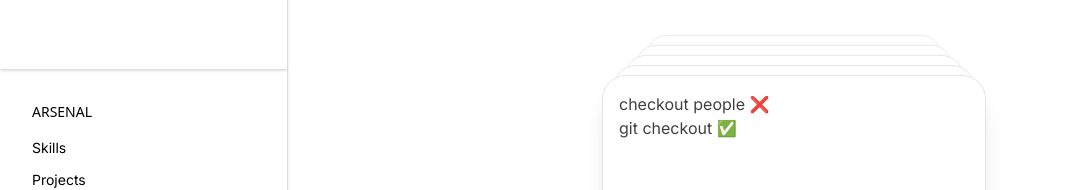
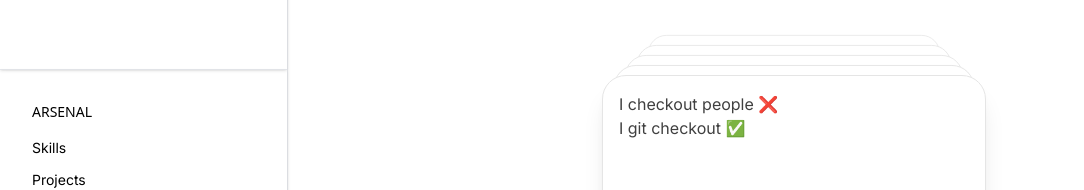
Before and after one commit to Durgeshityar/protfolio-deploy, a Next.js app: page / in a window 1280 px wide. Shown: the part 197-387 px from the top of the page, without its empty margins (0-1084 px from the left). Built offline with nearby package versions, Linux system fonts and the light colour scheme.

Commit message:
typos 3.0

```diff
--- a/src/app/page.tsx
+++ b/src/app/page.tsx
@@ -81,7 +81,8 @@ const CARDS = [
     designation: 'Focuses on outcome',
     content: (
       <p>
-        Helping digital founders create <Highlight>unique</Highlight>, empathic
+        I am helping digital founders create <Highlight>unique</Highlight>,
+        empathic
         <Highlight>product experiences</Highlight>
       </p>
     ),
@@ -104,7 +105,7 @@ const CARDS = [
     designation: 'Architecture',
     content: (
       <p>
-        creating scalable and responsive <Highlight> SaaS </Highlight>
+        I am creating scalable and responsive <Highlight> SaaS </Highlight>
         applications using <Highlight> serverless </Highlight> architecture on
         AWS and an event-driven approach.
       </p>
@@ -116,8 +117,7 @@ const CARDS = [
     designation: 'Senior shitposter',
     content: (
       <p>
-        checkout people ❌ <br />
-        git checkout ✅
+        I checkout people ❌ <br />I git checkout ✅
       </p>
     ),
   },
```
